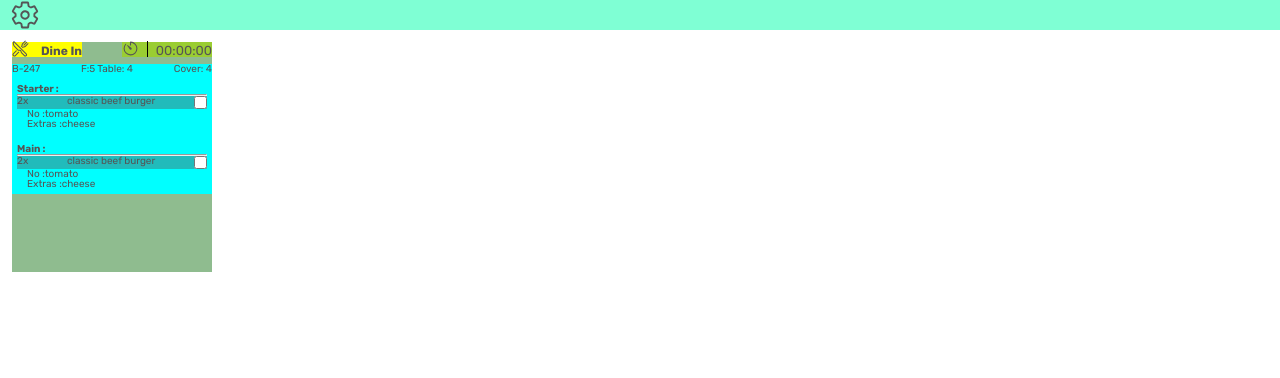
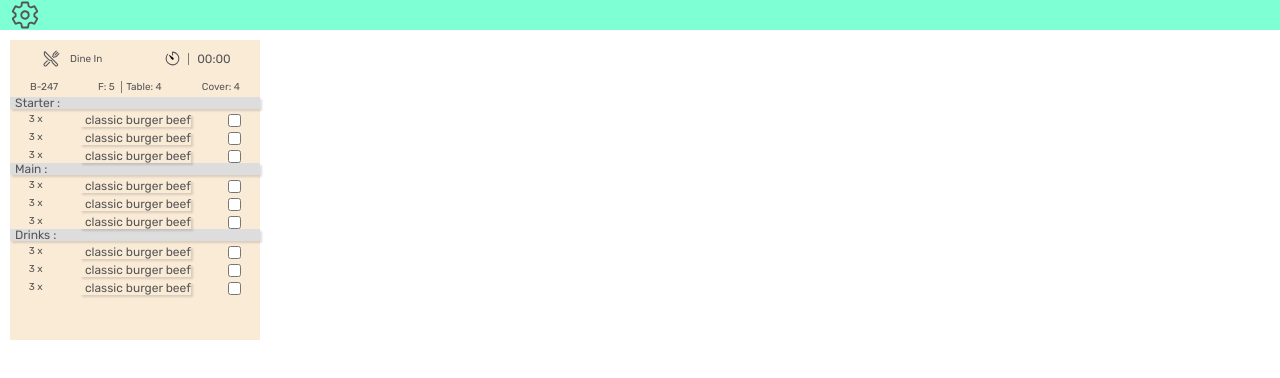
Before and after one commit to Day-IT/KDS, a plain HTML site: page index.html in a window 1280 px wide. Drawn offline with nearby package versions, Linux system fonts and the light colour scheme.

Commit message:
refactored: kitchen ticket

```diff
--- a/index.html
+++ b/index.html
@@ -19,60 +19,87 @@
     <header class="header">
         <ion-icon class="h-icon" name="settings-outline"></ion-icon>
     </header>
-    <article class="ticket">
-        <section class="heading">
-            <section class="t-order">
+        <article class="a-ticket">
+            <header class="h-container">
+                <section class="o-type">
                     <ion-icon class="icon" name="restaurant-outline"></ion-icon>
-                <h4>Dine In</p>
+                    <p>Dine In</p>
                 </section>
-            <section class="h-time">
+                <section class="o-time">
                     <ion-icon class="icon" name="timer-outline"></ion-icon>
                     <span class="line"></span>
-                <time>00:00:00</time>
+                    <time>00:00</time>
                 </section>
-        </section>
-        <section class="main-part">
-            <section class="info">
-                <p>B-247</p>
-                <P>F:<span>5</span> Table: <span>4</span></P>
-                <p>Cover: <span>4</span></p>
-            </section>
-            <section class="starter-container">
-                <h4>Starter :</h4>
-                <hr>
-                <section class="starter">
-                    <section class="food-item">
-                        <p><span>2</span>x</p>
-                        <p>classic beef burger</p>
+            </header>
+            <article>
+                <menu class="t-info">
+                    <li>B-247</li>
+                    <li>F: <span>5</span>  <span class="line"></span> Table: <span>4</span></li>
+                    <li>Cover: <span>4</span> </li>
+                </menu>
+            </article>
+            <article>
+                <h2 class="accordion">Starter :</h2>
+                <article>
+                    <section class="food-i">
+                        <p><span>3</span> x</p>
+                        <h4>classic burger beef</h4>
                         <input type="checkbox">
                     </section>
-
-                    <section class="extra">
-                        <p>No :<span>tomato</span></p>
-                        <p>Extras :<span>cheese</span></p>
-                    </section>
-                </section>
-            </section>
-            <section class="main-container">
-                <h4>Main :</h4>
-                <hr>
-                <section class="">
-                    <section class="food-itemm">
-                        <p><span>2</span>x</p>
-                        <p>classic beef burger</p>
+                    <section class="food-i">
+                        <p><span>3</span> x</p>
+                        <h4>classic burger beef</h4>
                         <input type="checkbox">
                     </section>
-
-                    <section class="extraa">
-                        <p>No :<span>tomato</span></p>
-                        <p>Extras :<span>cheese</span></p>
+                    <section class="food-i">
+                        <p><span>3</span> x</p>
+                        <h4>classic burger beef</h4>
+                        <input type="checkbox">
                     </section>
+                </article>
+            </article>
+            <article>
+                <h2 class="accordion">Main :</h2>
+                <article>
+                    <section class="food-i">
+                        <p><span>3</span> x</p>
+                        <h4>classic burger beef</h4>
+                        <input type="checkbox">
                     </section>
+                    <section class="food-i">
+                        <p><span>3</span> x</p>
+                        <h4>classic burger beef</h4>
+                        <input type="checkbox">
                     </section>
+                    <section class="food-i">
+                        <p><span>3</span> x</p>
+                        <h4>classic burger beef</h4>
+                        <input type="checkbox">
                     </section>
-
+                </article>
+            </article>
+            <article>
+                <h2 class="accordion">Drinks :</h2>
+                <article>
+                    <section class="food-i">
+                        <p><span>3</span> x</p>
+                        <h4>classic burger beef</h4>
+                        <input type="checkbox">
+                    </section>
+                    <section class="food-i">
+                        <p><span>3</span> x</p>
+                        <h4>classic burger beef</h4>
+                        <input type="checkbox">
+                    </section>
+                    <section class="food-i">
+                        <p><span>3</span> x</p>
+                        <h4>classic burger beef</h4>
+                        <input type="checkbox">
+                    </section>
+                </article>
+            </article>
         </article>
 
-
+    <script type="text/javascript" src="javascript.js"></script>
 </body>
 </html>
--- /dev/null
+++ b/javascript.js
@@ -0,0 +1,18 @@
+var acc = document.getElementsByClassName("accordion");
+var i;
+
+for (i = 0; i < acc.length; i++) {
+  acc[i].addEventListener("click", function() {
+    /* Toggle between adding and removing the "active" class,
+    to highlight the button that controls the panel */
+    this.classList.toggle("active");
+
+    /* Toggle between hiding and showing the active panel */
+    var panel = this.nextElementSibling;
+    if (panel.style.display === "block") {
+      panel.style.display = "none";
+    } else {
+      panel.style.display = "block";
+    }
+  });
+}
--- a/style.css
+++ b/style.css
@@ -149,3 +149,120 @@
     flex-direction: column;
     margin-left: 10px;
   }
+
+
+/* html5 will win   */
+ .h-container {
+display: flex;
+justify-content: space-around;
+margin-top: 10px;
+padding-top: 10px;
+padding-bottom: 10px;
+}
+
+.a-ticket {
+  background-color: antiquewhite;
+  width: 250px;
+  height: 300px;
+  margin-left: 10px;
+}
+
+.o-type {
+  display: flex;
+  justify-content: space-around;
+  width: 70px;
+  align-items: center;
+}
+
+.o-time {
+  display: flex;
+  align-content: center;
+  justify-content: space-around;
+  width: 70px;
+  align-items: center;
+}
+
+.o-time time {
+  font-size: 12px;
+  margin-left: 5px;
+}
+
+.o-time .icon {
+  margin-right: 3px;
+}
+
+
+.t-info {
+  list-style: none;
+  display: flex;
+  justify-content: space-around;
+  padding-top: 5px;
+  padding-bottom: 5px;
+}
+
+.t-info .line {
+  border-left: 1px solid rgba(0, 0, 0, 0.479);
+  height: 2px;
+  margin: 0 4px 4px;
+}
+
+.starter {
+  padding: 2px 6px;
+  background-color: #ddd;
+  border: none;
+  height: 17px;
+  box-shadow: 2px 2px 2px rgba(0, 0, 0, 0.132);
+  cursor: pointer;
+  list-style: none;
+  justify-content: center;
+  font-size: 12px;
+  font-weight: 400;
+}
+
+.d-starter {
+  display: flex;
+  flex-direction: column;
+  height: 50px;
+}
+
+.d-starter p {
+  margin-left: 20px;
+  margin-top: 2px;
+}
+
+.t-main {
+  list-style: none;
+}
+
+h2 {
+  background-color: #ddd;
+  box-shadow: 2px 2px 2px rgba(0, 0, 0, 0.132);
+  font-size: 12px;
+  font-weight: 400;
+  padding-left: 5px;
+}
+
+.food-i {
+  display: flex;
+  justify-content: space-around;
+  padding-top: 5px;
+}
+
+h4 {
+  box-shadow: 2px 2px 2px rgba(0, 0, 0, 0.132);
+  font-size: 12px;
+  font-weight: 400;
+  padding-left: 5px;
+}
+
+.line {
+  border-left: 1px solid rgba(0, 0, 0, 0.479);
+  height: 12px;
+}
+
+.icon {
+  height: 17px;
+  width: 17px;
+  stroke: black;
+  fill: black;
+}
```
Lines whose indentation alone changed are shown as unchanged.
